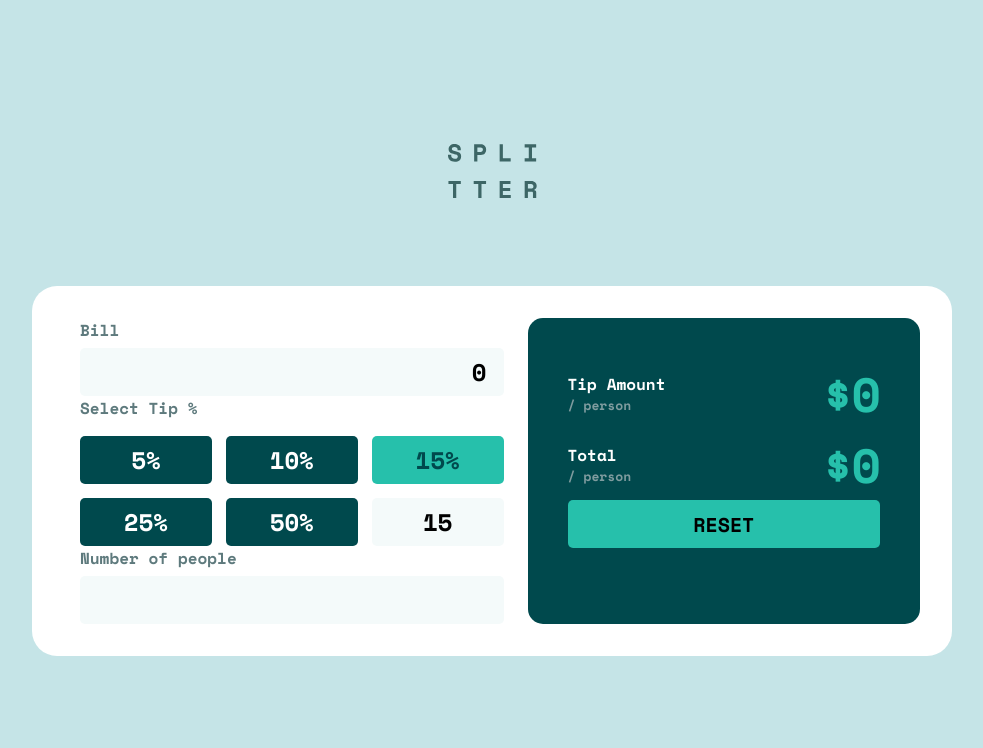
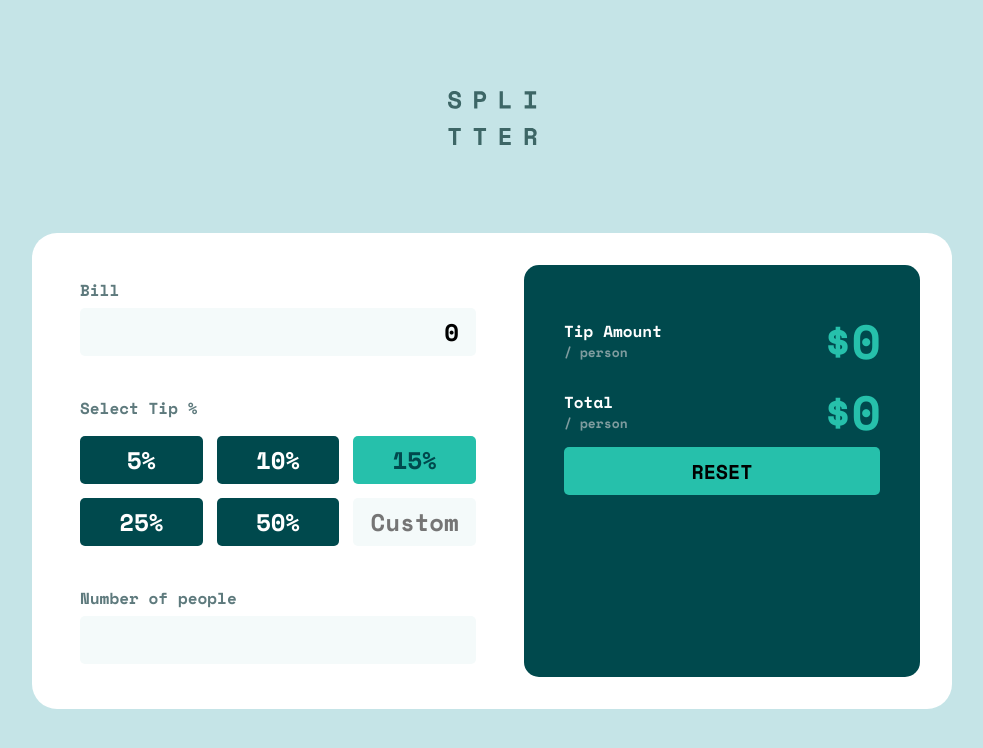
Before and after one commit to aleksandr-efimenko/tip-calculator, a React (Vite) app: page / in a window 1280 px wide. Shown: the top 748 px of the page, without its empty margins (148-1131 px from the left). Built offline with nearby package versions, Linux system fonts and the light colour scheme.

Commit message:
improve calculation

```diff
--- a/index.html
+++ b/index.html
@@ -2,7 +2,7 @@
 <html lang="en">
   <head>
     <meta charset="UTF-8" />
-    <link rel="icon" type="image/svg+xml" href="/vite.svg" />
+    <link rel="icon" type="image/svg+xml" href="/public/images/favicon-32x32.png" />
     <meta name="viewport" content="width=device-width, initial-scale=1.0" />
     <title>Tip calculator | SPLITTER</title>
   </head>
--- a/src/App.jsx
+++ b/src/App.jsx
@@ -6,24 +6,29 @@ import styles from "./components/TipStyles.module.css";
 function App() {
   const [bill, setBill] = useState(0);
   const [tip, setTip] = useState(15);
-  const [people, setPeople] = useState(null);
+  const [people, setPeople] = useState('');
   const [tipAmount, setTipAmount] = useState(0);
   const [total, setTotal] = useState(0);
-  const [isManualTip, setIsManualTip] = useState(false);
+  const [manualTip, setManualTip] = useState('');
 
   const handleSetTip = (e) => {
     const tip = Number(e.target.value);
-    console.log(e.target);
     if (!tip) return;
-    setTip(tip);
+    if(e.target.id ===styles.manualTipInput) {
+      setTip(0);
+      setManualTip(tip);
+    } else {
+      setManualTip('');
+      setTip(tip);
+    }
   };
 
   const calculateTip = () => {
-    console.log("bill", typeof bill);
-    if(!bill) return;
-    if(!people) return;
-    const total = (bill * (tip / 100)).toFixed(2);
-    const tipAmount = ((bill * tip) / 100 / people).toFixed(2);
+    if (!bill) return;
+    if (!people) return;
+    const tipToCalculate = manualTip ? manualTip : tip;
+    const tipAmount = ((bill * tipToCalculate) / 100 / people).toFixed(2);
+    const total = ((bill * tipToCalculate / 100  + bill) / people).toFixed(2);
     setTotal(total);
     setTipAmount(tipAmount);
   };
@@ -31,12 +36,13 @@ function App() {
   const resetForm = () => {
     setBill(0);
     setTip(0);
+    setManualTip('');
     setPeople(0);
   };
 
   useEffect(() => {
     calculateTip();
-  }, [bill, tip, people]);
+  }, [bill, tip, manualTip, people]);
 
   return (
     <div className="App">
@@ -49,8 +55,8 @@ function App() {
           setBill={setBill}
           people={people}
           setPeople={setPeople}
-          isManualTip={isManualTip}
-          setIsManualTip={setIsManualTip}
+          manualTip={manualTip}
+          setManualTip={setManualTip}
         />
         <TipOutput tipAmount={tipAmount} total={total} resetForm={resetForm} />
       </div>
--- a/src/components/TipInput.jsx
+++ b/src/components/TipInput.jsx
@@ -9,13 +9,12 @@ export default function TipInput({
   setBill,
   people,
   setPeople,
-  isManualTip,
-  setIsManualTip,
+  manualTip
 }) {
   const tipButtons = [5, 10, 15, 25, 50];
 
   return (
-    <div className={styles.TipInputsContainer}>
+    <div className={styles.tipInputsContainer}>
       <div className={styles.billInputBlock}>
         <label htmlFor="bill-input">Bill</label>
         <input
@@ -35,10 +34,10 @@ export default function TipInput({
             return (
               <button
                 key={selectedTip}
+                id={selectedTip}
                 name="tip-button"
-                id={selectedTip}
                 className={classNames(styles.tipButton, {
-                  [styles.active]: selectedTip === tip && !isManualTip,
+                  [styles.active]: selectedTip === tip && !manualTip,
                 })}
                 value={selectedTip}
                 onClick={handleSetTip}
@@ -53,7 +52,7 @@ export default function TipInput({
             placeholder="Custom"
             id={styles.manualTipInput}
             className={styles.manualTip}
-            value={tip}
+            value={manualTip}
             onChange={handleSetTip}
           />
         </div>
@@ -61,8 +60,7 @@ export default function TipInput({
       <div className={styles.peopleNumberBlock}>
         <label htmlFor="people-number">Number of people</label>
         <input
-        min={1}
-
+          min={1}
           type="number"
           id={styles.peopleNumber}
           name="people-number"
--- a/src/components/TipOutput.jsx
+++ b/src/components/TipOutput.jsx
@@ -5,6 +5,9 @@ export default function TipOutput({tipAmount, total, resetForm}) {
 
   return (
     <div className={styles.tipOutputsContainer}>
+      <div className={styles.tipOutputsInner}>
+
+        <div className={styles.tipResults}>
           <div className={styles.tipResultRow}>
             <div className={styles.tipResultContainer}>
               <div className={styles.tipResultLabel}>Tip Amount</div>
@@ -19,9 +22,11 @@ export default function TipOutput({tipAmount, total, resetForm}) {
             </div>
             <div className={styles.tipResultValue}>${total}</div>
           </div>
+        </div>
         <button className={styles.resetButton} onClick={resetForm}>
           RESET
         </button>
       </div>
+    </div>
   );
 }
--- a/src/components/TipStyles.module.css
+++ b/src/components/TipStyles.module.css
@@ -1,5 +1,3 @@
-
-
 .logoContainer {
   background-image: url("/public/images/logo.svg");
   min-height: 3.4375rem;
@@ -20,8 +18,8 @@
 }
 
 .tipInputsContainer {
-  padding: .8125rem 1.5rem 13px 0;
   flex: 1;
+  padding: 0.8125rem 1.5rem 13px 0;
 
   display: flex;
   flex-direction: column;
@@ -29,6 +27,7 @@
 }
 #manualTipInput {
   text-align: center;
+  padding: 0.375rem 0.875rem;
 }
 #billInput {
   position: relative;
@@ -47,11 +46,12 @@
 label {
   font-size: var(--font-size-label);
   color: var(--color-dark-grayish-cyan);
-  margin-block-end: .375rem;
+  margin-block-end: 0.375rem;
   display: block;
 }
 
 input[type="number"] {
+  appearance: textfield;
   -moz-appearance: textfield;
   font-family: var(--font-family);
   width: 100%;
@@ -67,7 +67,7 @@ input[type="number"] {
 }
 
 input[type="number"]:focus {
-  border: .125rem solid var(--color-strong-cyan);
+  border: 0.125rem solid var(--color-strong-cyan);
 }
 
 input::-webkit-outer-spin-button,
@@ -97,13 +97,18 @@ input::-webkit-inner-spin-button {
 }
 
 .tipOutputsContainer {
-  padding: 2.5rem;
   margin-inline-start: 1.5rem;
   border-radius: 0.9375rem;
   background-color: var(--color-very-dark-cyan);
-  width: 100%;
-  /* flex: 1; */
+  /* width: 100%; */
+  flex: 1;
+}
+.tipOutputsInner {
+  margin: 2.5rem;
   position: relative;
+  display: flex;
+  flex-direction: column;
+  justify-content: space-between;
 }
 .tipResultRow {
   display: flex;
@@ -117,7 +122,7 @@ input::-webkit-inner-spin-button {
   color: var(--color-white);
 }
 .tipResultLabelDescription {
-  font-size: .8125rem;
+  font-size: 0.8125rem;
   color: var(--color-grayish-cyan);
   line-height: 1.1875rem;
 }
@@ -127,6 +132,7 @@ input::-webkit-inner-spin-button {
   letter-spacing: var(--ls-result);
   color: var(--color-strong-cyan);
 }
+
 .resetButton {
   width: 100%;
   height: 48px;
```
Lines whose indentation alone changed are shown as unchanged.
